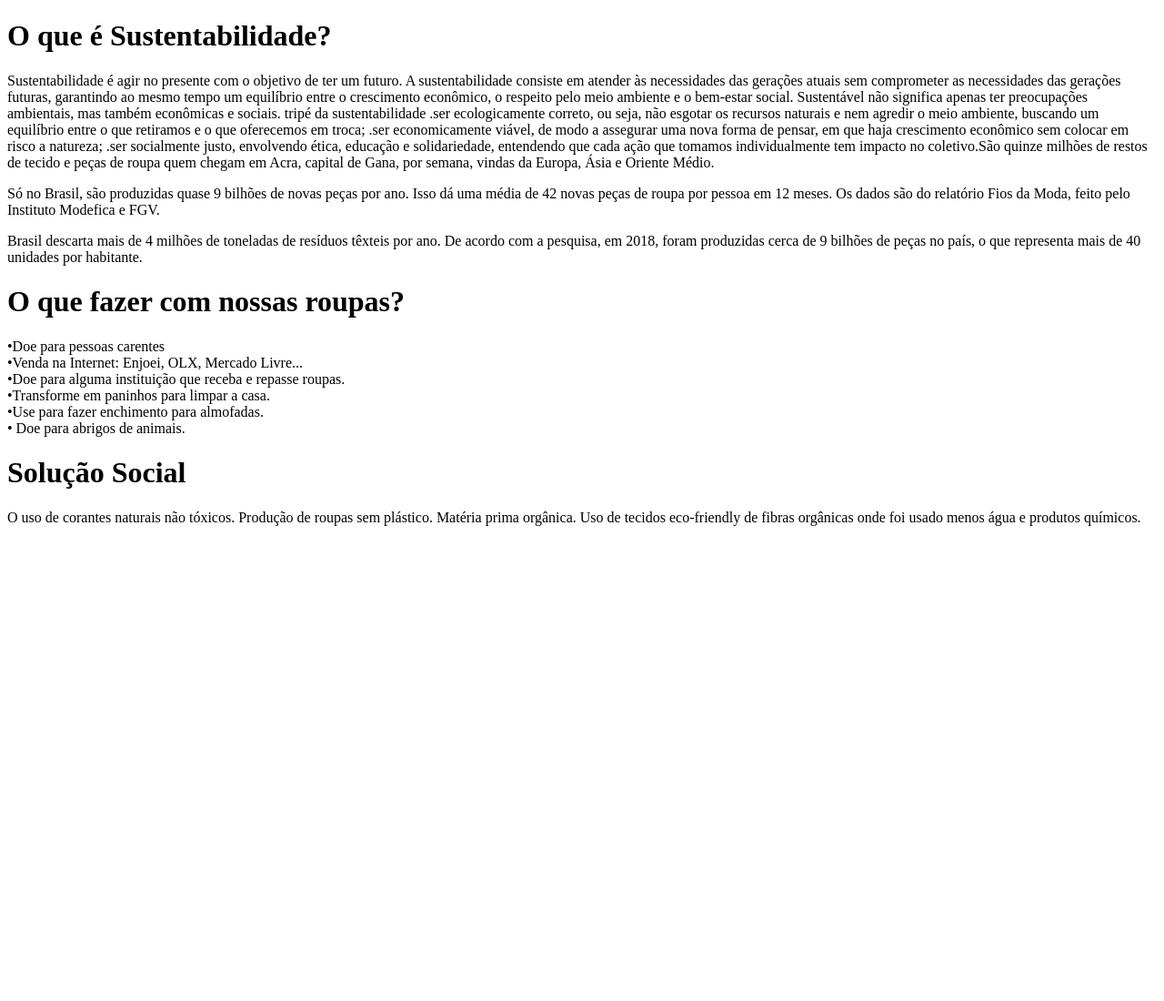
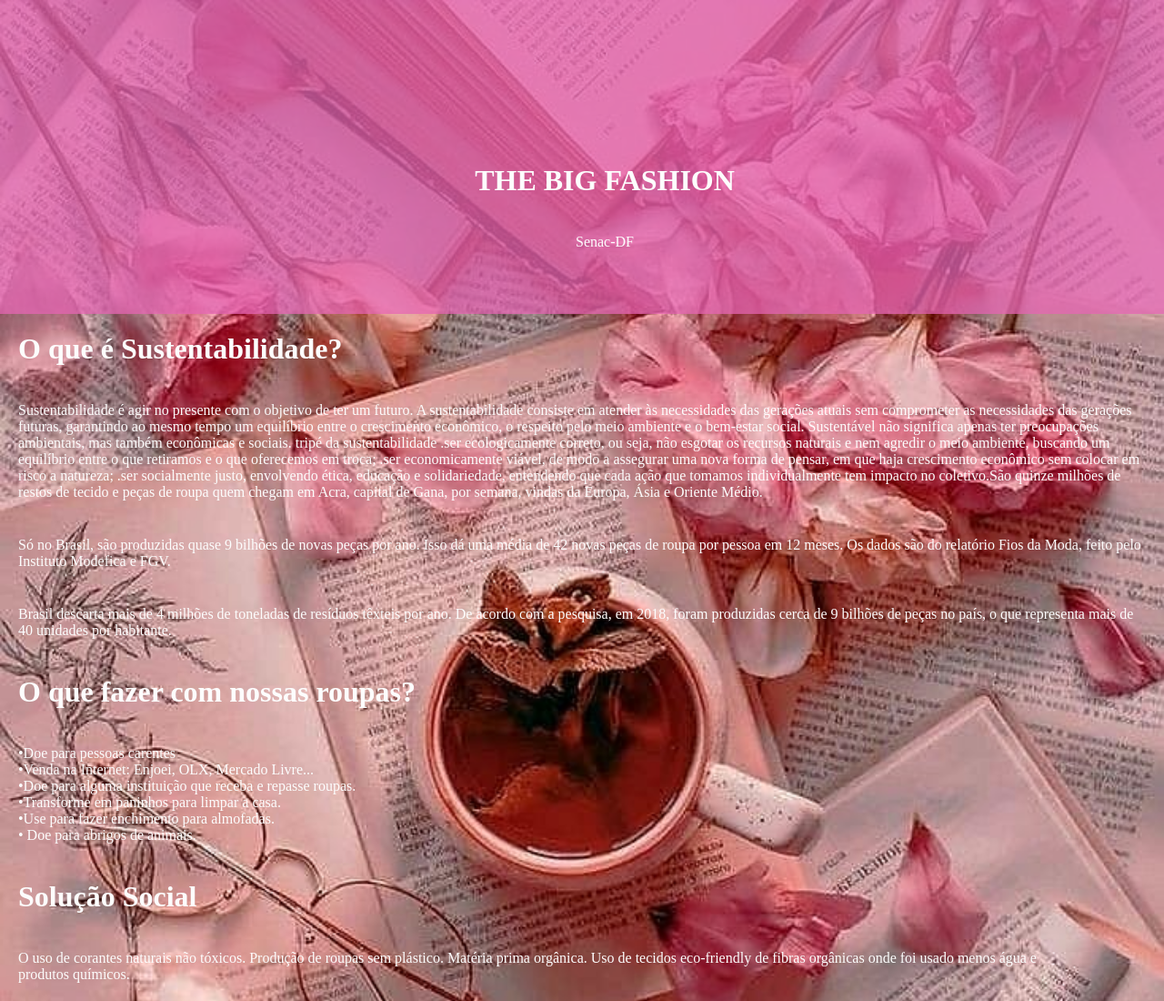
Before and after one commit to Koithi/Site_Senac, a plain HTML site: page index.html in a window 1280 px wide. Shown: the whole page at 91% size. Before the commit the page ends 800 px from the top, so only its background shows below. Drawn offline with Linux system fonts and the light colour scheme.

Commit message:
Projeto-Sustentavel

```diff
--- /dev/null
+++ b/estilo/style.css
@@ -0,0 +1,29 @@
+@charset "UTF-8";
+
+*{
+    margin: 0px;
+}
+
+body{
+    background-image: url(../imagens/Imagem\ do\ WhatsApp\ de\ 2023-03-07\ à\(s\)\ 16.29.00.jpg);
+    font-family: 'Times New Roman', Times, serif;
+    background-repeat: no-repeat;
+    background-size: cover;
+    width: 100%;
+    height: 100%;
+}
+
+
+h1,p{
+    color: rgb(253, 253, 253);
+    padding: 20px;
+}
+
+header{
+    background-color: rgba(231, 101, 181, 0.733);
+    padding-top: 20vh ;
+    color: white;
+    text-align: center;
+    padding-left: 50px;
+    padding-bottom: 50px;
+}
--- a/index.html
+++ b/index.html
@@ -5,8 +5,20 @@
     <meta http-equiv="X-UA-Compatible" content="IE=edge">
     <meta name="viewport" content="width=device-width, initial-scale=1.0">
     <title>The Big Fashion</title>
+    <link rel="stylesheet" href="estilo/style.css">
+
 </head>
 <body>
+
+
+
+    <header>
+
+        <h1>THE BIG FASHION</h1>
+        <p>Senac-DF</p>
+
+    </header>
+
     <h1>O que é Sustentabilidade?</h1>
 
     <p>Sustentabilidade é agir no presente com o objetivo de ter um futuro. A sustentabilidade consiste em atender às necessidades das gerações atuais sem comprometer as necessidades das gerações futuras, garantindo ao mesmo tempo um equilíbrio entre o crescimento econômico, o respeito pelo meio ambiente e o bem-estar social. Sustentável não significa apenas ter preocupações ambientais, mas também econômicas e sociais. tripé da sustentabilidade .ser ecologicamente correto, ou seja, não esgotar os recursos naturais e nem agredir o meio ambiente, buscando um equilíbrio entre o que retiramos e o que oferecemos em troca; .ser economicamente viável, de modo a assegurar uma nova forma de pensar, em que haja crescimento econômico sem colocar em risco a natureza; .ser socialmente justo, envolvendo ética, educação e solidariedade, entendendo que cada ação que tomamos individualmente tem impacto no coletivo.São quinze milhões de restos de tecido e peças de roupa quem chegam em Acra, capital de Gana, por semana, vindas da Europa, Ásia e Oriente Médio.</p>
@@ -43,5 +55,6 @@
 
 
 
+
 </body>
 </html>
```
Also changed, not shown: imagens/Imagem do WhatsApp de 2023-03-07 à(s) 16.27.15.jpg (added), imagens/Imagem do WhatsApp de 2023-03-07 à(s) 16.28.35.jpg (added), imagens/Imagem do WhatsApp de 2023-03-07 à(s) 16.29.00.jpg (added), 1 other file.
